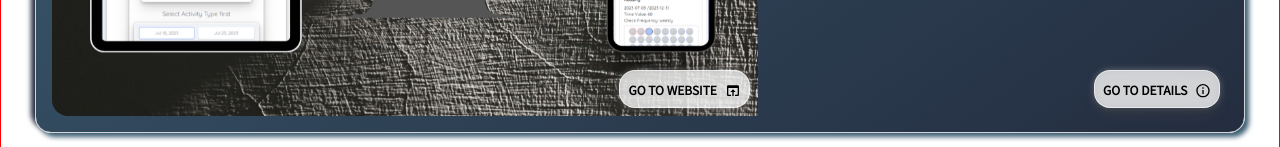
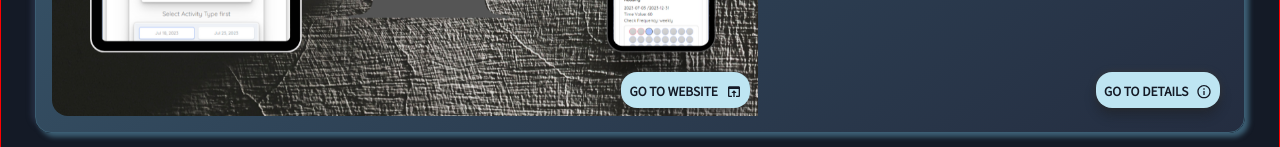
Before and after one commit to berkaysson/berkaysson-portfolio-site, a React (Create React App) app: page / in a window 1280 px wide. Shown: the part 1973-2120 px from the top of the page. Built offline with nearby package versions, Linux system fonts and the light colour scheme.

Commit message:
Implement color palette

```diff
--- a/src/App.js
+++ b/src/App.js
@@ -10,13 +10,13 @@ import { useEffect, useRef, useState } from "react";
 import useScreenSize from "./Hooks/useScreenSize";
 
 const AppWrapper = styled.div`
-  color: ${({ theme }) => theme.colors.primary};
+  color: ${({ theme }) => theme.colors.lightest};
   width: 100%;
   max-width: 1300px;
   display: flex;
   flex-direction: column;
   align-items: center;
-  background-color: ${({ theme }) => theme.colors.secondary};
+  background-color: ${({ theme }) => theme.colors.darker};
 `;
 
 const MainWrapper = styled.main`
--- a/src/Components/MouseFollower.js
+++ b/src/Components/MouseFollower.js
@@ -12,8 +12,8 @@ const MouseFollowerWrapper = styled.div`
   display: flex;
   align-items: center;
   justify-content: center;
-  color: white;
-  text-shadow: 0 0 2px black;
+  color: ${({theme})=>theme.colors.lightest};
+  text-shadow: 0 0 2px ${({theme})=>theme.colors.darker};
   transition: all 0.3s, transform 0.8s;
   opacity: ${({ visible }) => (visible ? 1 : 0)};
   transform: ${({ visible }) =>
--- a/src/Components/Sections/Projects-Section/ProjectItem.js
+++ b/src/Components/Sections/Projects-Section/ProjectItem.js
@@ -88,7 +88,7 @@ const ProjectContentWrapper = styled(Link)`
   }
 
   &:hover {
-    background-color: lightgray;
+    background-color: ${({theme})=>theme.colors.medium};
     cursor: pointer;
   }
 
@@ -132,7 +132,8 @@ const ClickText = styled(GlassCardWrapper)`
   position: absolute;
   bottom: 0.5rem;
   right: 0.5rem;
-  color: black;
+  color: ${({theme})=>theme.colors.darker};
+  background-color: ${({theme})=>theme.colors.lightest};
   font-weight: bold;
   pointer-events: none;
   font-size: ${({ theme }) => theme.sizes.sl};
--- a/src/Components/Sections/Projects-Section/Projects-Section.js
+++ b/src/Components/Sections/Projects-Section/Projects-Section.js
@@ -11,7 +11,6 @@ const ProjectsWrapper = styled.div`
   flex-direction: column;
   align-items: center;
   gap: ${({ theme }) => theme.sizes.lg};
-  background-color: white;
 
   h1 {
     font-size: ${({ theme }) => theme.sizes.lg};
--- a/src/Components/Wrappers/Effects/GlassCardWrapper.js
+++ b/src/Components/Wrappers/Effects/GlassCardWrapper.js
@@ -1,9 +1,10 @@
 import { styled } from "styled-components";
 
 export const GlassCardWrapper = styled.div`
-  background: rgba(255, 255, 255, 0.7);
+  background: ${({theme})=> theme.colors.lightest};
+  color: ${({theme})=> theme.colors.dark};
   border-radius: 16px;
   box-shadow: 0 8px 10px rgba(0, 0, 0, 0.2);
-  border: 1px solid rgba(255, 255, 255, 0.6);
-  filter: drop-shadow(0px 0px 3px rgba(150, 150, 150, 0.8));
+  border: ${({theme})=> theme.colors.medium};;
+  filter: drop-shadow(0px 0px 3px rgba(55, 55, 55, 0.9));
 `;
--- a/src/Components/Wrappers/Effects/NeuCardWrapper.js
+++ b/src/Components/Wrappers/Effects/NeuCardWrapper.js
@@ -1,10 +1,12 @@
 import { styled } from "styled-components";
 
 export const NeuCardWrapper = styled.div`
-  box-shadow: ${({ theme, neuType }) => theme.boxShadows.neumorphism[neuType].boxShadow};
-  background: ${({ theme, neuType }) => theme.boxShadows.neumorphism[neuType].background};
+  box-shadow: ${({ theme, neuType }) =>
+    theme.boxShadows.neumorphism[neuType].boxShadow};
+  background: ${({ theme, neuType }) =>
+    theme.boxShadows.neumorphism[neuType].background};
   border-radius: ${({ theme }) => theme.sizes.md};
-  border: 1px solid lightgray;
+  border: 1px solid ${({ theme }) => theme.colors.medium};
   width: 100%;
   height: 100%;
 `;
```
